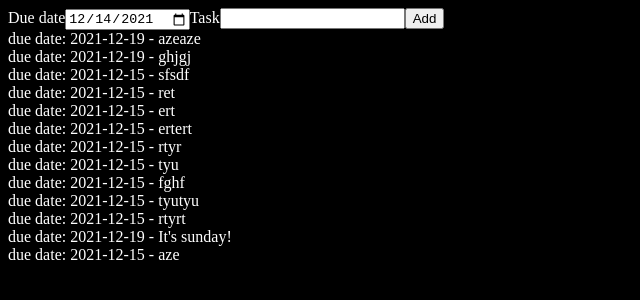
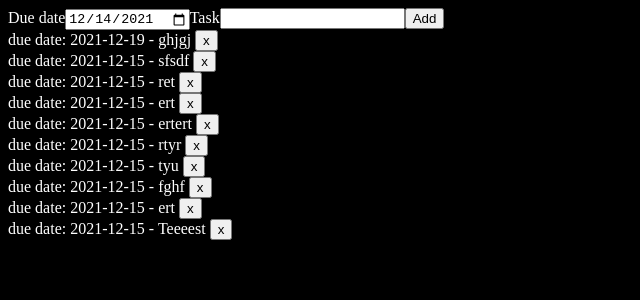
Before and after one commit to WandoCode/react-todolist, a React (Create React App) app: page / in a window 1280 px wide. Shown: the top 300 px of the page, without its empty margins (0-640 px from the left). Built offline with nearby package versions, Linux system fonts and the light colour scheme; data requests are answered from the project's data file.

Commit message:
Add a button next to every Task to delete it

```diff
--- a/src/assets/datas.json
+++ b/src/assets/datas.json
@@ -1,12 +1,5 @@
 {
   "tasks": [
-    {
-      "date": "2021-12-15",
-      "dueDate": "2021-12-19",
-      "description": "azeaze",
-      "done": false,
-      "id": "0SNpvVh"
-    },
     {
       "date": "2021-12-15",
       "dueDate": "2021-12-19",
@@ -66,30 +59,16 @@
     {
       "date": "2021-12-15",
       "dueDate": "2021-12-15",
-      "description": "tyutyu",
+      "description": "ert",
       "done": false,
-      "id": "FvIYLNP"
+      "id": "DI5NyH3"
     },
     {
       "date": "2021-12-15",
       "dueDate": "2021-12-15",
-      "description": "rtyrt",
+      "description": "Teeeest",
       "done": false,
-      "id": "r2vqr0q"
-    },
-    {
-      "date": "2021-12-15",
-      "dueDate": "2021-12-19",
-      "description": "It's sunday!",
-      "done": false,
-      "id": "cjSd_Zn"
-    },
-    {
-      "date": "2021-12-15",
-      "dueDate": "2021-12-15",
-      "description": "aze",
-      "done": false,
-      "id": "xNUWWQW"
+      "id": "1vZjBem"
     }
   ]
 }
--- a/src/components/FormAddTask.js
+++ b/src/components/FormAddTask.js
@@ -98,14 +98,9 @@ function FormAddTask(props) {
 
   /* Post object to DB */
   const postToDb = (dbURL, objectForDd) => {
-    axios
-      .post(dbURL, objectForDd)
-      .then(function (response) {
-        console.log(response);
-      })
-      .catch(function (error) {
-        console.log(error);
-      });
+    axios.post(dbURL, objectForDd).catch(function (error) {
+      console.log(error);
+    });
   };
 
   return (
--- a/src/components/OneTask.js
+++ b/src/components/OneTask.js
@@ -1,7 +1,11 @@
 function OneTask(props) {
+  const removeTask = () => {
+    props.removeFromDb(props.task.id);
+  };
   return (
     <div className="task">
-      due date: {props.task.dueDate} - {props.task.description}
+      due date: {props.task.dueDate} - {props.task.description}{" "}
+      <button onClick={removeTask}>x</button>
     </div>
   );
 }
--- a/src/components/TasksList.js
+++ b/src/components/TasksList.js
@@ -5,21 +5,37 @@ const axios = require("axios");
 
 function TasksList(props) {
   const [tasksObjectArray, setTasksObjectArray] = useState([]);
+  const [lookDb, setLookDb] = useState(true);
 
-  const showTasks = () => {
-    return tasksObjectArray.map((task) => {
-      return <OneTask task={task} key={uniqid()} />;
-    });
+  /* Remove the task from list */
+  const removeFromDb = (id) => {
+    /* Remove it from db */
+    axios.delete(`http://localhost:8080/tasks/${id}`);
+
+    /* Ask to update rendering */
+    setLookDb(true);
   };
 
   useEffect(() => {
-    if (props.lookDb) {
+    if (props.lookDb || lookDb) {
       axios.get("http://localhost:8080/tasks").then((resp) => {
         const data = resp.data;
         setTasksObjectArray(data);
+        setLookDb(false);
       });
     }
-  }, [props.lookDb]);
+  }, [props.lookDb, lookDb]);
+
+  /* For rendering. Show all tasks in the db with the choosen sorting.*/
+  const showTasks = (sorting) => {
+    if (sorting === undefined || sorting === "adding") {
+      return tasksObjectArray.map((task) => {
+        return (
+          <OneTask task={task} key={uniqid()} removeFromDb={removeFromDb} />
+        );
+      });
+    }
+  };
 
   return <div className="tasks-list">{showTasks()}</div>;
 }
```
